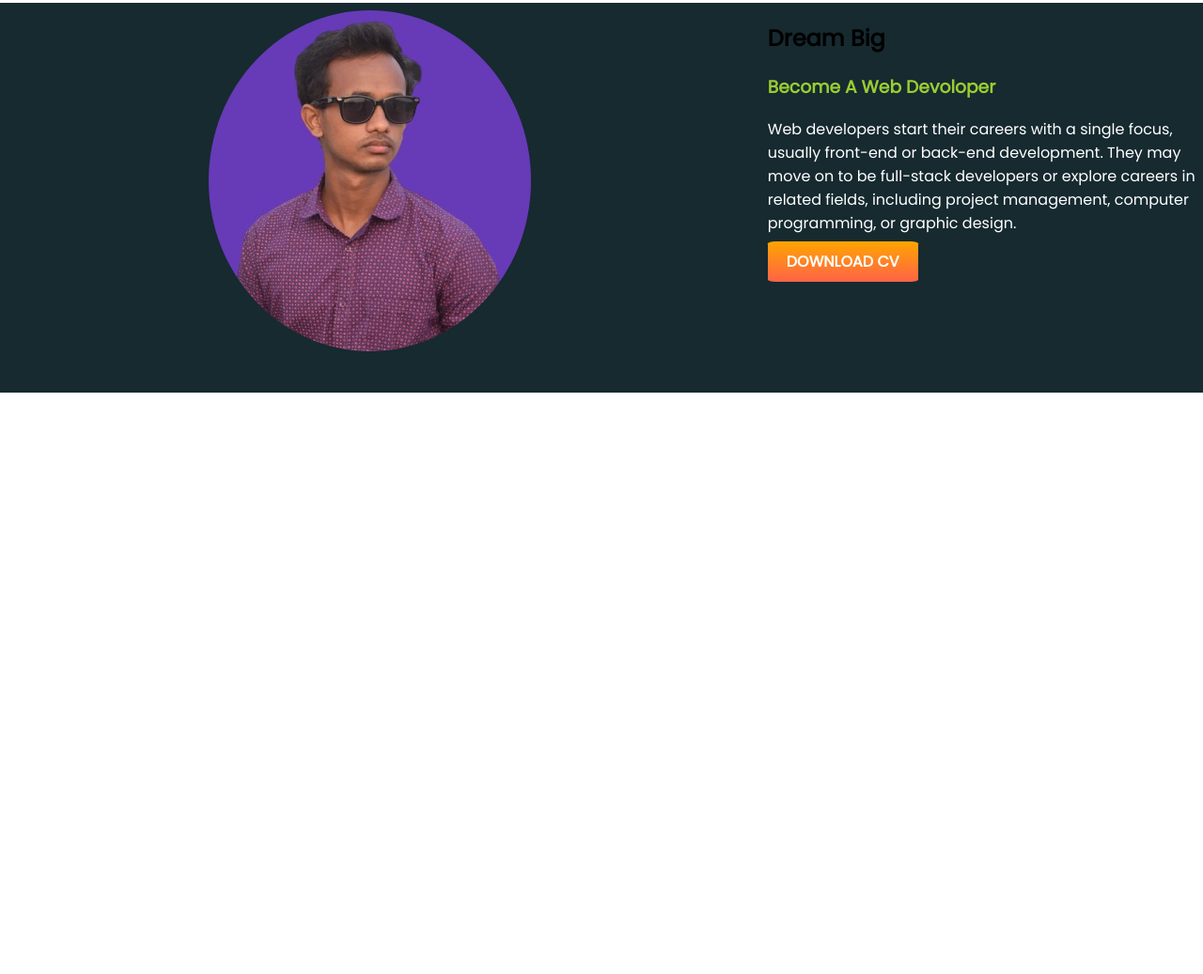
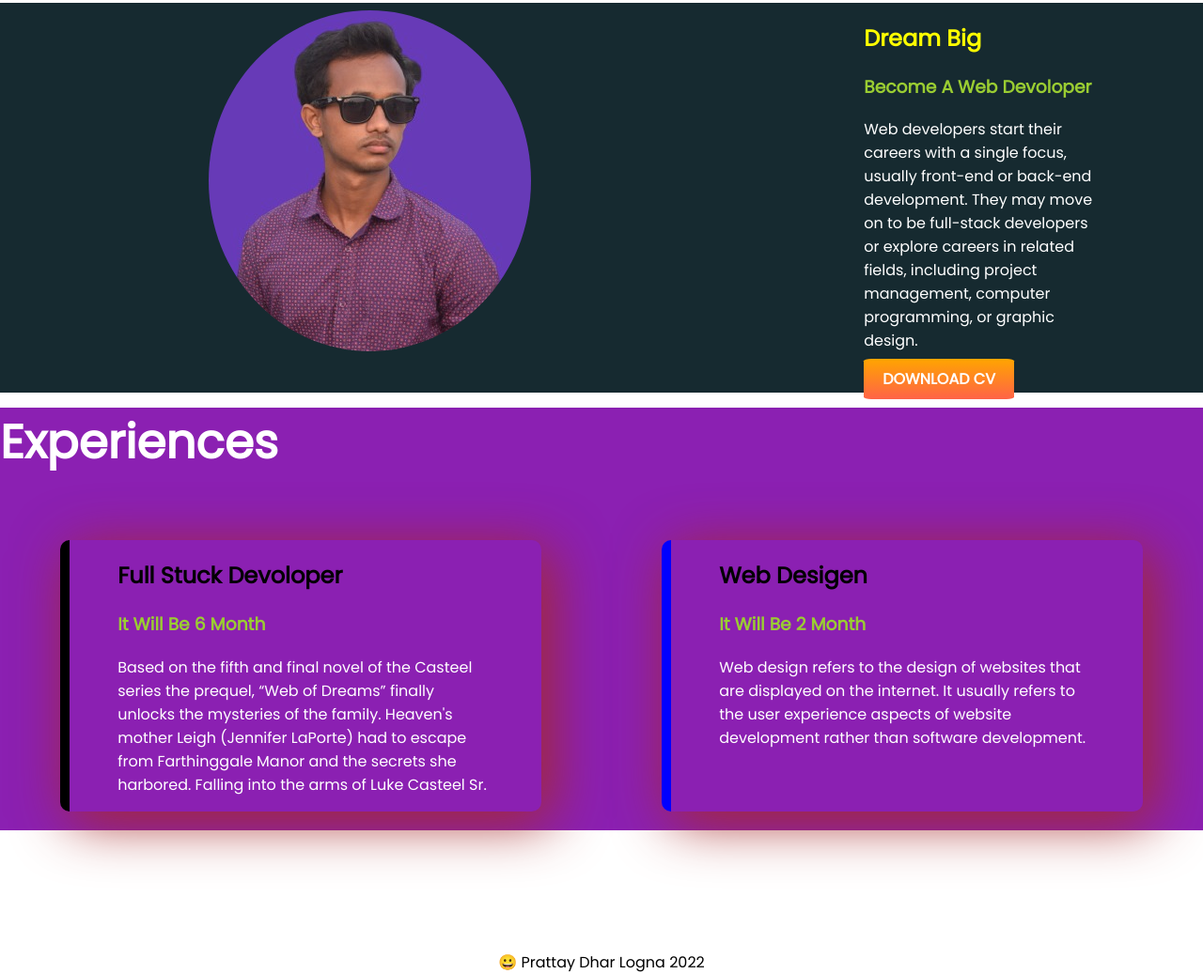
Before and after one commit to PrattayDhar/portfolio-practice, a plain HTML site: page index.html in a window 1280 px wide. Shown: the part 630-1667 px from the top of the page at 94% size. Before the commit the page ends 1061 px from the top, so only its background shows below. Drawn offline with Linux system fonts and the light colour scheme.

Commit message:
Last Commit

```diff
--- a/index.html
+++ b/index.html
@@ -11,7 +11,7 @@
     <title>PrattayDharLogna</title>
 </head>
 <body>
-<section class="one-background">
+<section class="one-background marg">
     <div class="one">
         <h1> Wellcome To</h1>
     <h1> <span class="s1">Prattay Dhar Logna</span>  Protfolio Web Page !</h2>
@@ -25,12 +25,12 @@
 </section>
 
 
-<section class="section2">
+<section class="section2 marg">
     <div class=one>
         <img src="2.png" alt="">
     </div>
     <div class="one">
-        <h2 style="color:yellowgit;">Dream Big</h2>
+        <h2 style="color:yellow;">Dream Big</h2>
         <h3>Become A Web Devoloper</h3>
         <p>Web developers start their careers with a single focus, usually front-end or back-end development. They may move on to be full-stack developers or explore careers in related fields, including project management, computer programming, or graphic design.</p>
        <div> <a class="link-button" target="_blank" href="#">DOWNLOAD CV</a></div>
@@ -38,8 +38,33 @@
 
 </section>
 
+<section class="section3">
+    <h1>Experiences</h1><br>
+    <div class="third-con">
+        <div class="three">
+        <h2>Full Stuck Devoloper</h2>
+        <h3>It Will Be 6 Month </h3>
+        <p>
+Based on the fifth and final novel of the Casteel series the prequel, “Web of Dreams” finally unlocks the mysteries of the family. Heaven's mother Leigh (Jennifer LaPorte) had to escape from Farthinggale Manor and the secrets she harbored. Falling into the arms of Luke Casteel Sr.
+        </p>
+    </div>
+    <div class="three three-extra">
+        <h2>Web Desigen</h2>
+        <h3>It Will Be 2 Month </h3>
+        <p>
+            Web design refers to the design of websites that are displayed on the internet. It usually refers to the user experience aspects of website development rather than software development.
 
+        </p>
+    </div>
 
+</div>
+
+</section>
 
 </body>
+<footer>
+
+        <caption> &#128512; Prattay Dhar Logna 2022</caption>
+
+</footer>
 </html>
--- a/style.css
+++ b/style.css
@@ -12,13 +12,14 @@ p{
 .s1{
     color: red;
 }
-section{
+.marg{
     display: flex;
   margin-bottom: 1%;
 }
 .one{
 width: 100%;
 padding-left: 8%;
+padding-right: 8%;
 }
 h3{
 color: yellowgreen;
@@ -45,3 +46,31 @@ color: yellowgreen;
 .section2{
     background-color: rgb(22, 42, 48);
 }
+.section3{
+    background-color: rgb(139, 32, 178);
+    background-position: 100%;
+    margin-top:-2%;
+    margin-bottom: 10%;
+}
+.third-con{
+    display: flex;
+}
+.three{
+    width: 40%;
+    margin-left:5%;
+    margin-right: 5%;
+    margin-bottom: 20px;
+    border-left: solid 10px;
+
+    box-shadow: 10px 10px 60px brown;
+    padding-right: 4%;
+    padding-left: 4%;
+    border-radius: 10px
+
+}
+.three-extra{
+    border-left: solid 10px blue;
+}
+footer{
+    text-align: center;
+}
```
